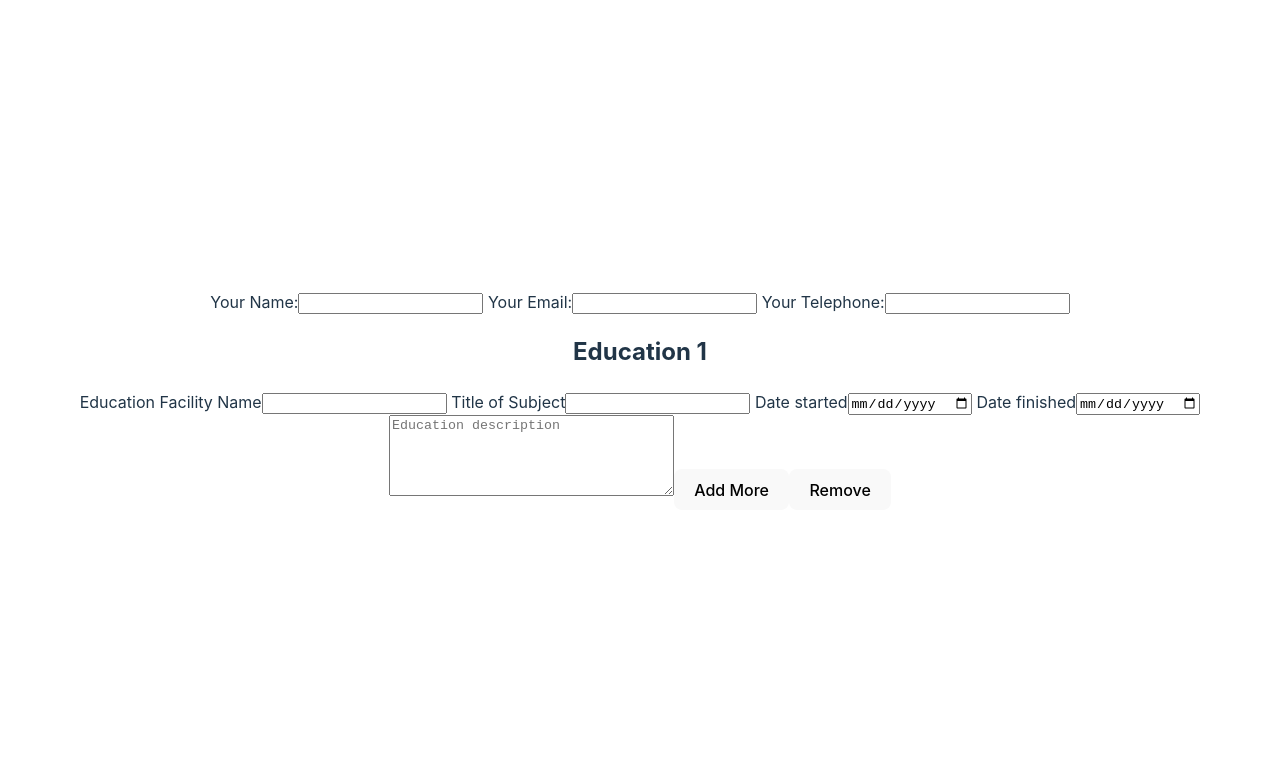
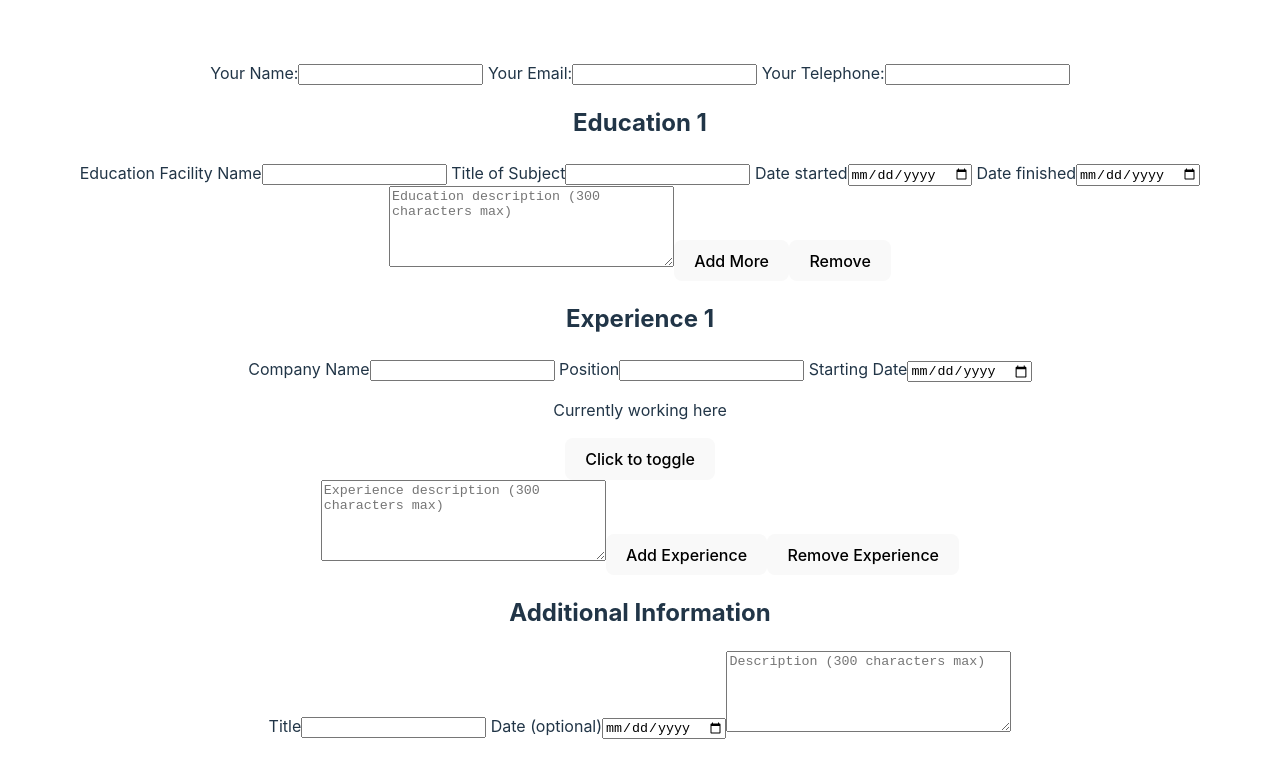
Before and after one commit to Viktotovich/React-CV-Maker, a React (Vite) app: page / in a window 1280 px wide. Shown: the top 778 px of the page. Built offline with nearby package versions, Linux system fonts and the light colour scheme.

Commit message:
Edit Bar 90% complete, debating introducing extra state to add further elements for additional information tab

```diff
--- a/src/components/edit-bar.jsx
+++ b/src/components/edit-bar.jsx
@@ -1,15 +1,17 @@
 import { useState } from "react";
 import InputField from "./input-field";
 import FreeTypingArea from "./free-typing-area";
+import warningMessages from "./warning-messages";
 
 export default function EditBar() {
   const [eduParts, setEduParts] = useState([1]);
+  const [expParts, setExpParts] = useState([1]);
 
   function handleAddEduParts() {
     if (eduParts.length < 4) {
       setEduParts((prev) => [...prev, prev.length + 1]);
     } else {
-      alert("Too many fields for education");
+      alert(warningMessages.tooManyEdu);
     }
   }
 
@@ -17,22 +19,44 @@ export default function EditBar() {
     if (eduParts.length > 1) {
       setEduParts((prev) => prev.slice(0, -1));
     } else {
-      alert("Having atleast one educational field is mandatory");
+      alert(warningMessages.tooFewEdu);
+    }
+  }
+
+  function handleAddExpParts() {
+    if (expParts.length < 5) {
+      setExpParts((prev) => [...prev, prev.length + 1]);
+    } else {
+      alert(warningMessages.tooManyExp);
+    }
+  }
+
+  function handleRemoveExpParts() {
+    if (expParts.length > 1) {
+      setExpParts((prev) => prev.slice(0, -1));
+    } else {
+      alert(warningMessages.tooFewExp);
     }
   }
 
   return (
     <>
-      <GeneralInformation></GeneralInformation>
+      <GeneralInformation />
       <div id="education-container">
         {eduParts.map((eduPart) => (
-          <EducationalExperience index={eduPart}></EducationalExperience>
+          <EducationalExperience index={eduPart} />
         ))}
         <button onClick={handleAddEduParts}>Add More</button>
         <button onClick={handleRemoveEduParts}>Remove</button>
       </div>
-      <PracticalExperience></PracticalExperience>
-      <MoreInformation></MoreInformation>
+      <div id="experience-container">
+        {expParts.map((expPart) => (
+          <PracticalExperience index={expPart} />
+        ))}
+        <button onClick={handleAddExpParts}>Add Experience</button>
+        <button onClick={handleRemoveExpParts}>Remove Experience</button>
+      </div>
+      <MoreInformation />
     </>
   );
 }
@@ -63,15 +87,64 @@ function EducationalExperience({ index }) {
         userGuidance={"Education description"}
         rows={5}
         cols={33}
-      ></FreeTypingArea>
+      />
     </>
   );
 }
 
-function PracticalExperience() {
-  return <></>;
+function PracticalExperience({ index }) {
+  const [hasEndDate, setEndDate] = useState(false);
+
+  function handleEndDate() {
+    if (hasEndDate === false) {
+      setEndDate(true);
+    } else {
+      setEndDate(false);
+    }
+  }
+
+  return (
+    <>
+      <h2>Experience {index}</h2>
+      <InputField type="text" userGuidance={"Company Name"}></InputField>
+      <InputField type="text" userGuidance={"Position"}></InputField>
+      <InputField type="date" userGuidance={"Starting Date"}></InputField>
+      <EndDate handleEndDate={handleEndDate} hasEndDate={hasEndDate}></EndDate>
+      <FreeTypingArea
+        type="text"
+        userGuidance={"Experience description"}
+        rows={5}
+        cols={33}
+      />
+    </>
+  );
+}
+
+function EndDate({ handleEndDate, hasEndDate }) {
+  return (
+    <div className="end-date-container">
+      {hasEndDate ? (
+        <InputField type="date" userGuidance={"End Date"}></InputField>
+      ) : (
+        <p>Currently working here</p>
+      )}
+      <button onClick={handleEndDate}>Click to toggle</button>
+    </div>
+  );
 }
 
 function MoreInformation() {
-  return <></>;
+  return (
+    <>
+      <h2>Additional Information</h2>
+      <InputField type="text" userGuidance={"Title"} />
+      <InputField type="date" userGuidance={"Date (optional)"} />
+      <FreeTypingArea
+        type="text"
+        userGuidance={"Description"}
+        rows={5}
+        cols={33}
+      />
+    </>
+  );
 }
--- a/src/components/free-typing-area.jsx
+++ b/src/components/free-typing-area.jsx
@@ -4,7 +4,8 @@ export default function FreeTypingArea({ id, rows, cols, userGuidance }) {
       id={id}
       rows={rows}
       cols={cols}
-      placeholder={userGuidance}
+      placeholder={userGuidance + " (300 characters max)"}
+      maxLength={300}
     ></textarea>
   );
 }
--- /dev/null
+++ b/src/components/warning-messages.js
@@ -0,0 +1,11 @@
+const warningMessages = {
+  tooFewExp:
+    "Even if you don't have experience, consider adding anything: volunteering activities, toastmaster participation, school work you've done. It's going to be tough to find a job without some sort of experience",
+  tooManyExp:
+    "Too many experiences added, consider keeping the most relavant instead, or adding them to additional information tab",
+  tooFewEdu: "Having atleast one educational field is mandatory",
+  tooManyEdu:
+    "Too many fields for education, consider keeping the most relevant ones. If you just wanted to include all the certifications, I would reccomend a cover page dedicated to that",
+};
+
+export default warningMessages;
```
